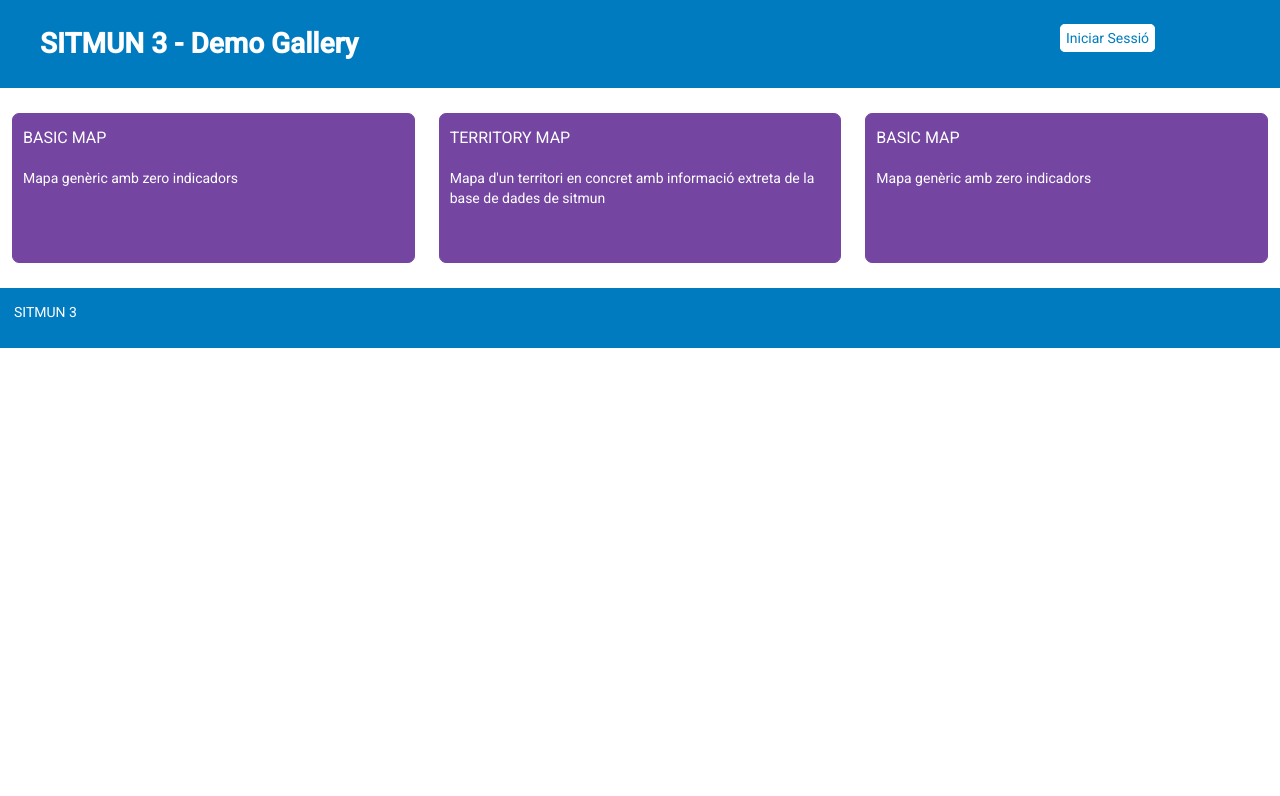
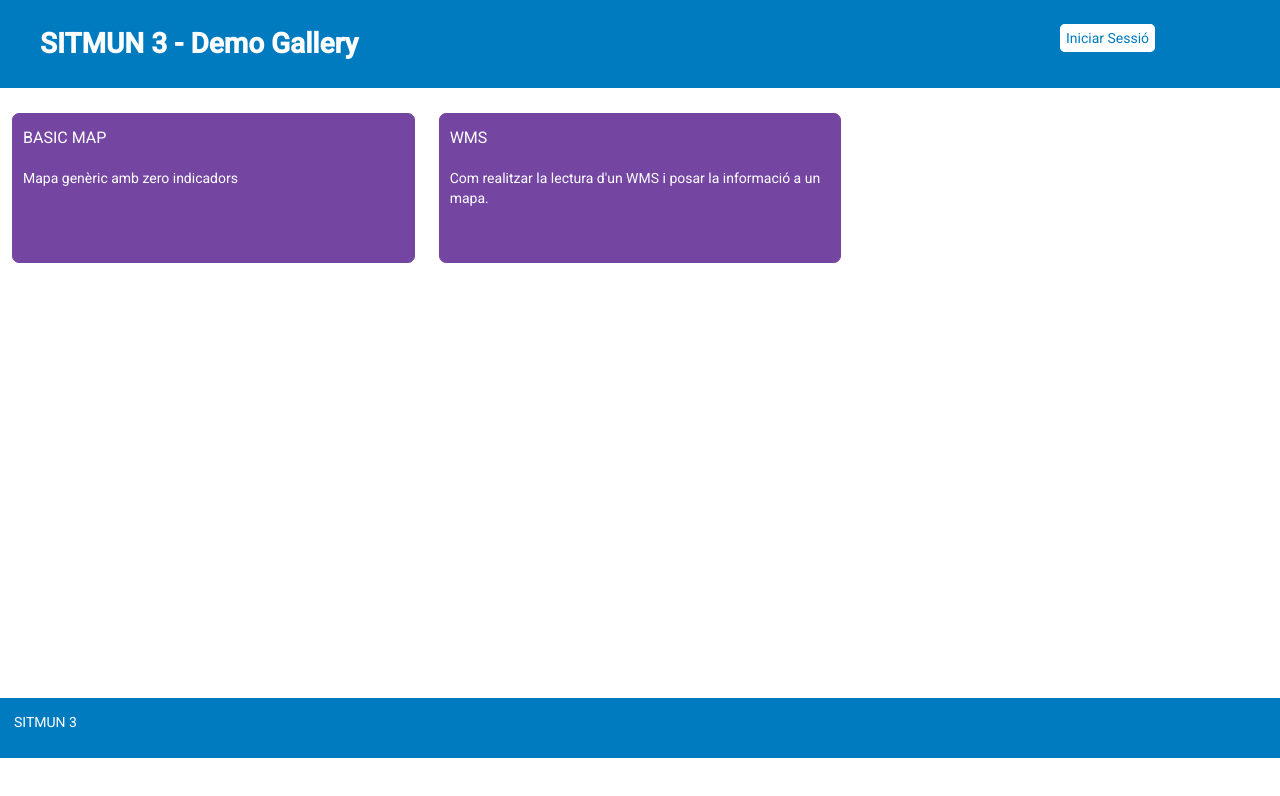
Before and after one commit to sitmun/sitmun-js-gallery, an Angular app: page / in a window 1280 px wide. Shown: the top 796 px of the page. Built offline with nearby package versions, Linux system fonts and the light colour scheme.

Commit message:
Passar token a les crides, intentar fer lectura del WMS

```diff
--- a/package.json
+++ b/package.json
@@ -21,6 +21,7 @@
     "@angular/platform-browser": "~11.2.5",
     "@angular/platform-browser-dynamic": "~11.2.5",
     "@angular/router": "~11.2.5",
+    "@sitmun/sitmun-js": "0.0.1",
     "bootstrap": "^5.0.1",
     "jquery": "^3.6.0",
     "ol": "^6.5.0",
--- a/src/app/components/grid/grid.component.css
+++ b/src/app/components/grid/grid.component.css
@@ -1,5 +1,9 @@
 .row {
   margin-top: 15px;
+}
+
+.container-grid{
+  min-height: 70vh;
 }
 
 .gridElement{
--- a/src/app/components/grid/grid.component.html
+++ b/src/app/components/grid/grid.component.html
@@ -1,4 +1,4 @@
-<div class="container-fluid">
+<div class="container-fluid container-grid">
   <div class="row">
 
     <div class="col-sm-4">
@@ -13,17 +13,8 @@
     <div class="col-sm-4">
       <a routerLink="2" class="gridElement">
         <div class="divGridElement">
-          <h3>TERRITORY MAP</h3>
-          <p>Mapa d'un territori en concret amb informació extreta de la base de dades de sitmun</p>
-        </div>
-      </a>
-    </div>
-
-    <div class="col-sm-4">
-      <a routerLink="/1" class="gridElement">
-        <div class="divGridElement">
-          <h3>BASIC MAP</h3>
-          <p>Mapa genèric amb zero indicadors</p>
+          <h3>WMS</h3>
+          <p>Com realitzar la lectura d'un WMS i posar la informació a un mapa.</p>
         </div>
       </a>
     </div>
--- a/src/app/components/map-one/map-one.component.css
+++ b/src/app/components/map-one/map-one.component.css
@@ -8,7 +8,7 @@
 }
 
 .codi{
-  background-color: lightgrey;
+  background-color: whitesmoke;
   border: 2px solid var(--header-color);
   border-radius: 7px;
   padding: 15px;
--- a/src/app/components/map-two/map-two.component.html
+++ b/src/app/components/map-two/map-two.component.html
@@ -1,8 +1,8 @@
 <div class="container-fluid main-container">
   <div class="row">
     <div class="col-sm-11">
-      <h1>Territory Map</h1>
-      <p>Mapa d'un territori en concret amb informació extreta de la base de dades de sitmun</p>
+      <h1>Lectura WMS</h1>
+      <p>Com realitzar la lectura d'un WMS i plasmar-la en una capa d'un mapa.</p>
     </div>
     <div class="col-sm-1">
       <a routerLink="/" class="cool-link">BACK</a>
@@ -22,8 +22,8 @@
   </div>
 
   <div class="row">
-    <div class="col-sm-12">
-      <p>[MAPA DEL TERRITORI]</p>
+    <div class="col-sm-12 map-container">
+      <app-map [map]="map"></app-map>
     </div>
   </div>
 
--- a/src/app/components/map-two/map-two.component.ts
+++ b/src/app/components/map-two/map-two.component.ts
@@ -1,5 +1,12 @@
 import { Component, OnInit } from '@angular/core';
-import { HttpClient } from '@angular/common/http';
+import {HttpClient, HttpHeaders} from '@angular/common/http';
+import 'ol/ol.css';
+import ImageWMS from 'ol/source/ImageWMS';
+import Map from 'ol/Map';
+import OSM from 'ol/source/OSM';
+import View from 'ol/View';
+import { Image as ImageLayer, Tile as TileLayer } from 'ol/layer';
+import { AuthService } from '../../services/auth.service';
 
 @Component({
   selector: 'app-map-two',
@@ -9,12 +16,34 @@ import { HttpClient } from '@angular/common/http';
 export class MapTwoComponent implements OnInit {
 
   informacio: any = [];
+  map: Map;
 
-  constructor(private httpClient: HttpClient){}
+  constructor(private httpClient: HttpClient, public authService: AuthService){}
 
   ngOnInit(): void {
-    this.httpClient.get('https://sitmun-backend-core.herokuapp.com/api/workspace').subscribe( data => {
+    const headers = new HttpHeaders().set('Authorization', this.authService.getTokenAPI);
+    this.httpClient.get('https://sitmun-backend-core.herokuapp.com/api/workspace', {headers}).subscribe( data => {
       this.informacio = data;
+    });
+
+    const layers = [
+      new TileLayer({
+        source: new OSM(),
+      }),
+      new ImageLayer({
+        source: new ImageWMS({
+          url: 'http://sitmun.diba.cat/wms/servlet/CAE1M'
+        }),
+      })
+    ];
+
+    this.map = new Map({
+      view: new View({
+        center: [242401, 5068866],
+        zoom: 16,
+      }),
+      target: 'map',
+      layers: layers
     });
   }
 
--- a/src/app/services/auth.service.ts
+++ b/src/app/services/auth.service.ts
@@ -23,4 +23,7 @@ export class AuthService {
   public get logIn(): boolean {
     return (localStorage.getItem('token') !== null);
   }
+  public get getTokenAPI(): string {
+    return ('Bearer ' + localStorage.getItem('token'));
+  }
 }
```
Also changed, not shown: 1 other file (tests, documents, lock files or other folders).
